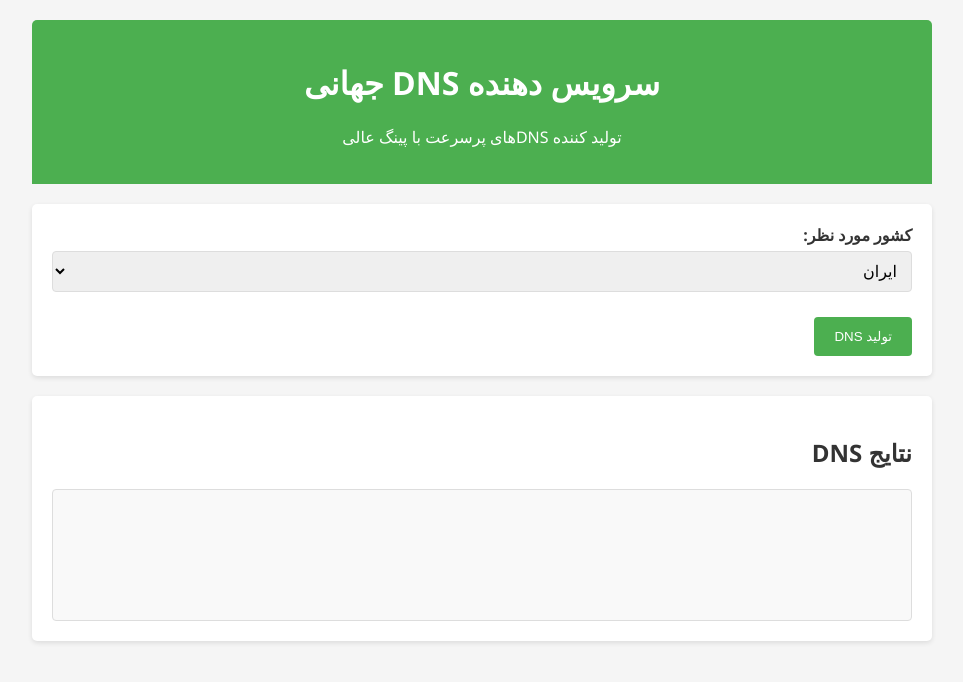
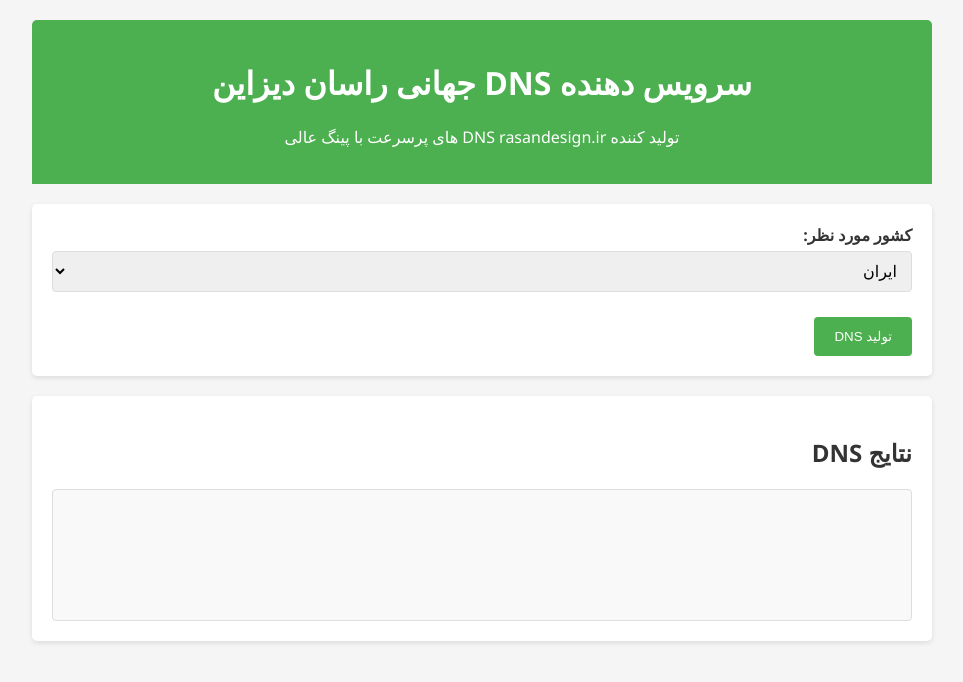
Before and after one commit to rsd-rasansoltani/dns, a plain HTML site: page index.html in a window 1280 px wide. Shown: the whole page, without its empty margins (158-1121 px from the left). Drawn offline with Linux system fonts and the light colour scheme.

Commit message:
Update index.html

```diff
--- a/index.html
+++ b/index.html
@@ -23,8 +23,8 @@
 <body>
   <div class="container">
     <header>
-      <h1>سرویس دهنده DNS جهانی</h1>
-      <p>تولید کننده DNS‌های پرسرعت با پینگ عالی</p>
+      <h1>سرویس دهنده DNS جهانی راسان دیزاین</h1>
+      <p>تولید کننده DNS‌ rasandesign.ir های پرسرعت با پینگ عالی</p>
     </header>
 
     <div class="panel">
```
